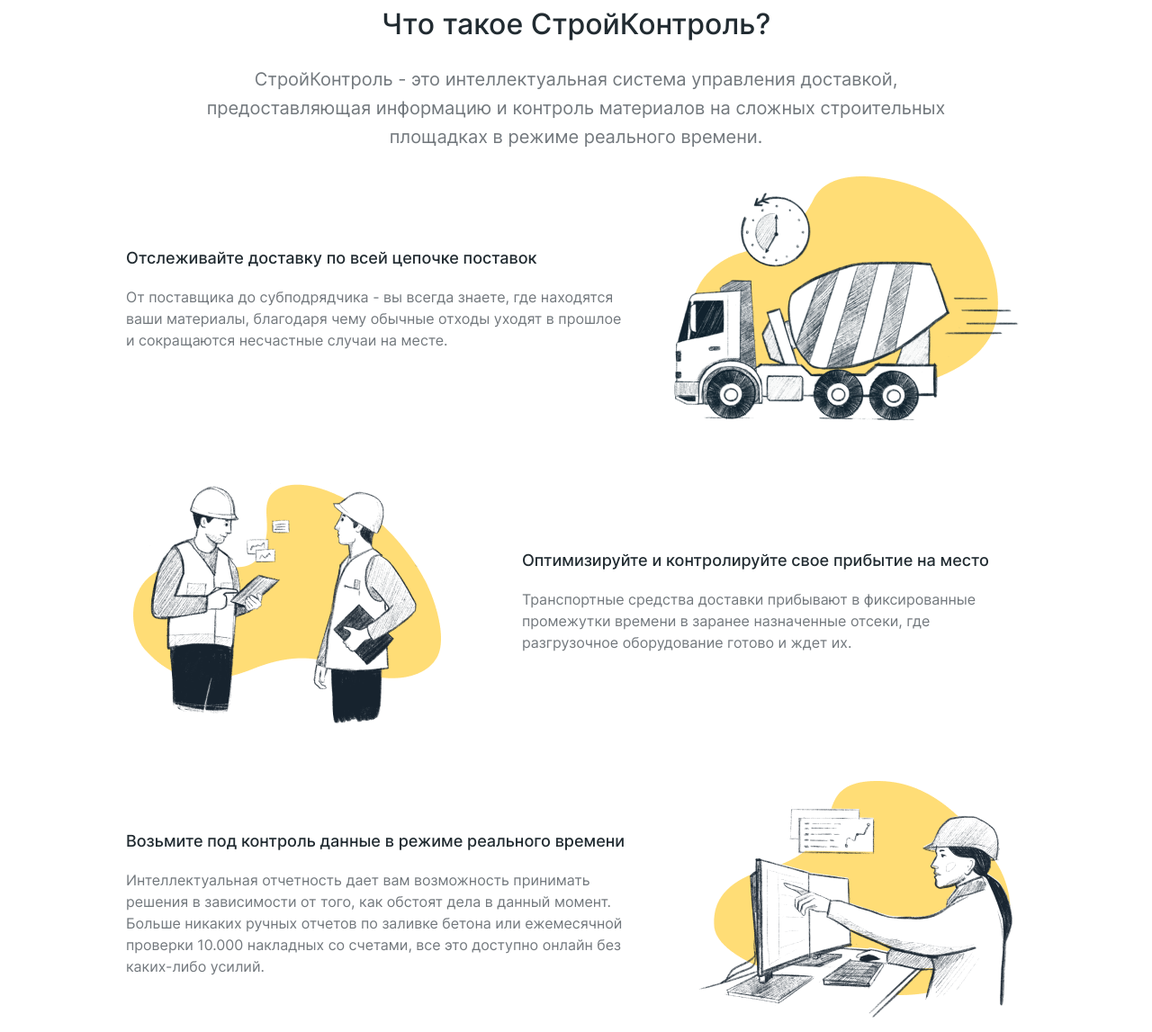
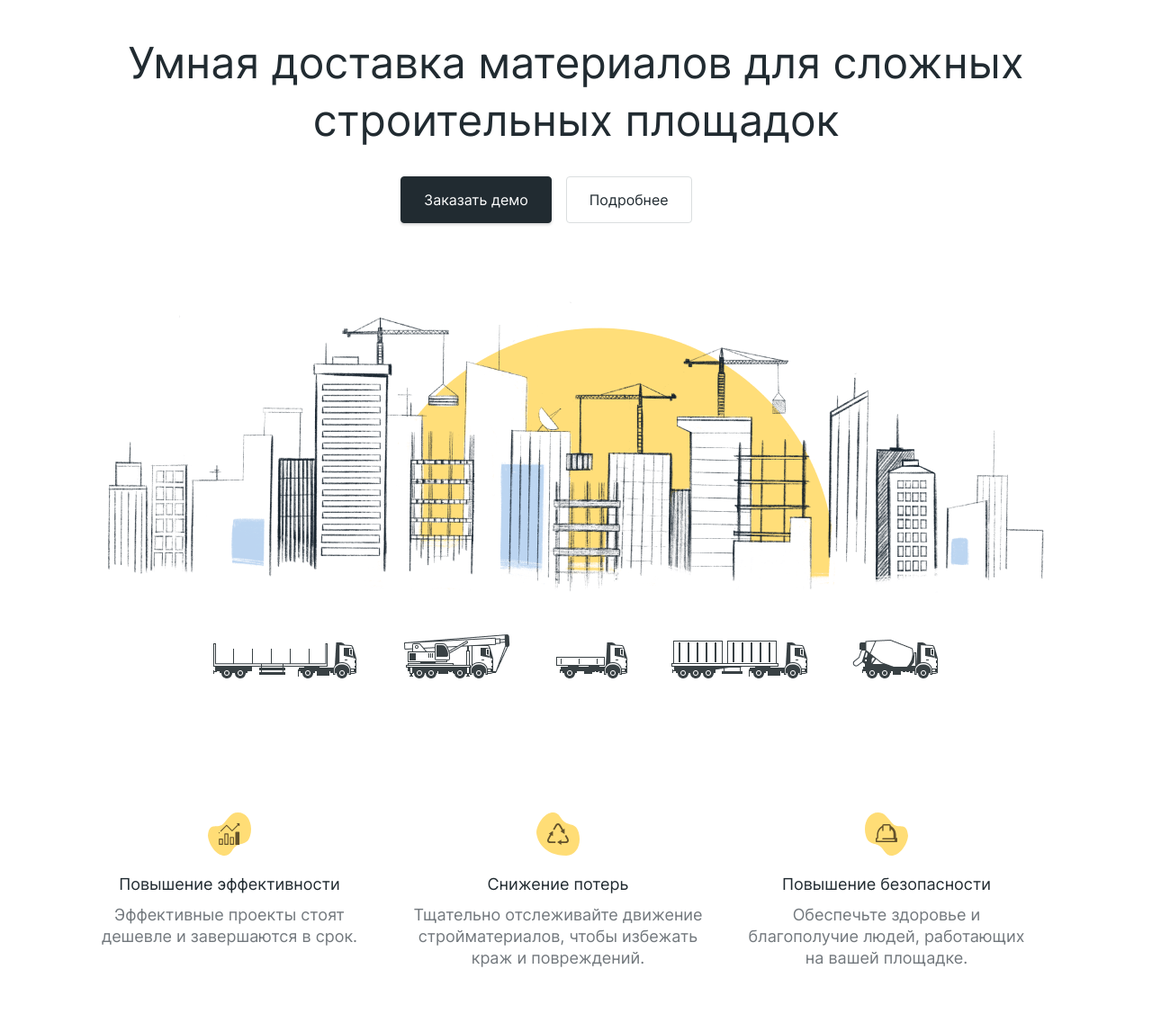
Before and after one commit to omon490/stroykontrol, a plain HTML site: page index.html in a window 1280 px wide. Shown: the part 145-1292 px from the top of the page at 90% size. Drawn offline with Linux system fonts and the light colour scheme.

Commit message:
Add intro-section and intro-item

```diff
--- a/index.html
+++ b/index.html
@@ -43,6 +43,35 @@
   </header>
 
   <main class="main-content">
+
+    <section class="intro-section">
+      <div class="container">
+        <h1 class="intro-section__heading">Умная доставка материалов для сложных строительных площадок</h1>
+        <div class="optimize__link-wrapper">
+          <button class="button button--dark button--light-feature">Заказать демо</button>
+          <a class="button button--light" href="#">Подробнее</a>
+        </div>
+        <img class="intro-section__img" src="img/intro-bg/intro-bg.png" srcset="img/intro-bg/intro-bg.png 1x, img/intro-bg/intro-bg@2x.png 2x" alt="builiding img" width="1040" height="422">
+        <ul class="intro-section__list">
+          <li class="intro-section__item intro-item intro-item--efficiency">
+            <h3 class="intro-item__heading">Повышение эффективности</h3>
+            <p class="intro-item__text">Эффективные проекты стоят дешевле
+              и завершаются в срок.</p>
+          </li>
+
+          <li class="intro-section__item intro-item intro-item--reducing">
+            <h3 class="intro-item__heading">Снижение потерь</h3>
+            <p class="intro-item__text">Тщательно отслеживайте движение стройматериалов, чтобы избежать краж и повреждений.</p>
+          </li>
+
+          <li class="intro-section__item intro-item intro-item--increased">
+            <h3 class="intro-item__heading">Повышение безопасности</h3>
+            <p class="intro-item__text">Обеспечьте здоровье и благополучие людей, работающих на вашей площадке.</p>
+          </li>
+        </ul>
+      </div>
+    </section>
+
     <!-- ABOUT-SECTION -->
     <section class="about">
       <div class="container">
--- a/scss/blocks/_blocks-all.scss
+++ b/scss/blocks/_blocks-all.scss
@@ -1,10 +1,10 @@
 @import "container";
 @import "button";
 @import "site-header";
-@import "logo";
 @import "sitenav";
 @import "main-content";
-@import "hero";
+@import "intro-section";
+@import "intro-item";
 @import "about";
 @import "about-info";
 @import "delivery-section";
--- /dev/null
+++ b/scss/blocks/_intro-item.scss
@@ -0,0 +1,51 @@
+
+.intro-item {
+  text-align: center;
+
+  &::before{
+    content: "";
+    width: 48px;
+    height: 48px;
+    display: block;
+    margin-left: auto;
+    margin-right: auto;
+    margin-bottom: 20px;
+    background-repeat: no-repeat;
+    background-position: center center;
+    background-size: contain;
+  }
+}
+
+.intro-item__heading {
+  margin: 0;
+  margin-bottom: 10px;
+  font-weight: normal;
+  font-size: 18px;
+  line-height: 24px;
+  color: $heading-color;
+}
+
+.intro-item__text {
+  margin: 0;
+  font-size: 18px;
+  line-height: 24px;
+  color: $text-color;
+}
+
+.intro-item--efficiency {
+  &::before{
+    background-image: url("../../img/efficiency.svg");
+  }
+}
+
+.intro-item--reducing {
+  &::before{
+    background-image: url("../../img/reducing.svg");
+  }
+}
+
+.intro-item--increased {
+  &::before{
+    background-image: url("../../img/increased.svg");
+  }
+}
--- /dev/null
+++ b/scss/blocks/_intro-section.scss
@@ -0,0 +1,39 @@
+
+.intro-section {
+  padding-top: 75px;
+  padding-bottom: 145px;
+}
+
+.intro-section__heading {
+  margin: 0;
+  margin-bottom: 30px;
+  text-align: center;
+  font-weight: normal;
+  font-size: 48px;
+  line-height: 64px;
+  color: $heading-color;
+}
+
+.intro-section__img {
+  margin-left: auto;
+  margin-right: auto;
+  margin-top: 85px;
+  margin-bottom: 148px;
+  display: block;
+  width: 1040px;
+  height: 422px;
+}
+
+.intro-section__list {
+  padding: 0;
+  margin: 0;
+  list-style-type: none;
+  display: flex;
+  align-items: flex-start;
+  justify-content: center;
+}
+
+.intro-section__item {
+  max-width: 325px;
+  margin-right: 40px;
+}
```
Also changed, not shown: css/styles.css, img/efficiency.svg (added), img/increased.svg (added), img/reducing.svg (added), scss/blocks/_hero.scss (deleted), scss/blocks/_logo.scss (deleted), 1 other file.
